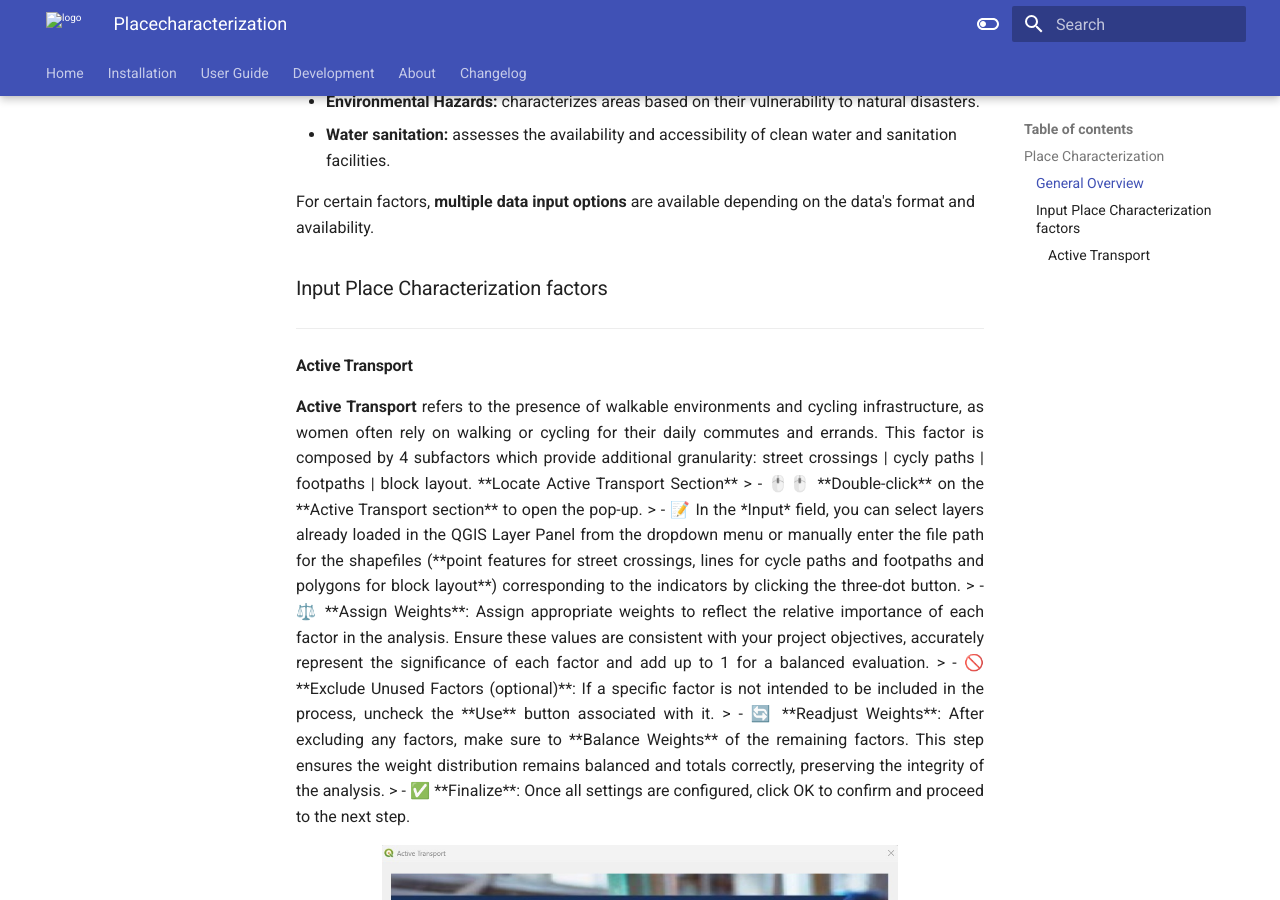
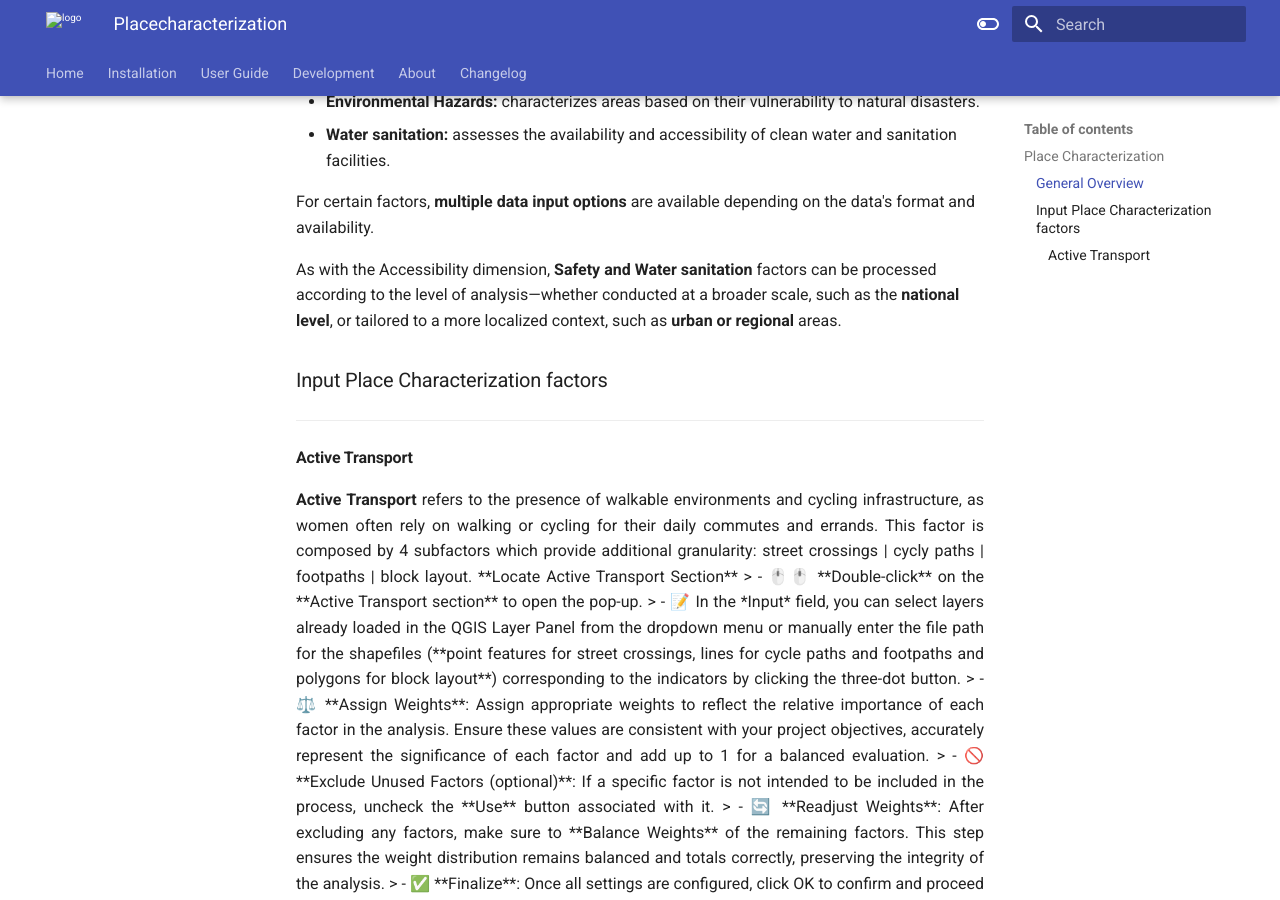
Before and after one commit to worldbank/GEEST, an MkDocs documentation site: the page built from docs/userguide/placecharacterization.md, in a window 1280 px wide and 900 px high, scrolled down 759 px. Built offline with MkDocs 1.6.1 and Material for MkDocs 9.7.7, drawn with Linux system fonts in a browser that asks for light colours.

Commit message:
Update placecharacterization.md

```diff
--- a/docs/userguide/placecharacterization.md
+++ b/docs/userguide/placecharacterization.md
@@ -17,6 +17,8 @@ Place Characterization factors refer to the following indicators:
 - **Water sanitation:** assesses the availability and accessibility of clean water and sanitation facilities.
 
 For certain factors, **multiple data input options** are available depending on the data's format and availability.
+
+As with the Accessibility dimension, **Safety and Water sanitation** factors can be processed according to the level of analysis—whether conducted at a broader scale, such as the **national level**, or tailored to a more localized context, such as **urban or regional** areas.
 
 ### Input Place Characterization factors
 ---
```
